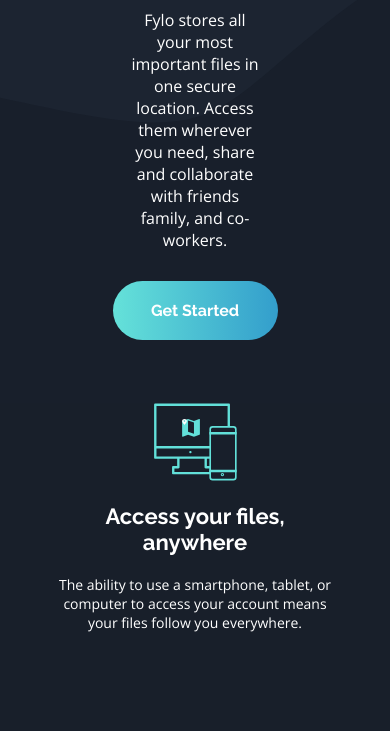
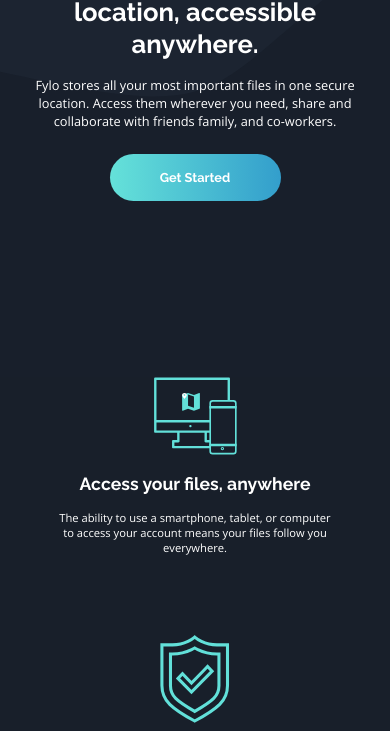
Before and after one commit to Kishor2k/fylo, a plain HTML site: page index.html in a window 390 px wide. Shown: the part 539-1270 px from the top of the page. Drawn offline with nearby package versions, Linux system fonts and the light colour scheme.

Commit message:
Add files via upload

```diff
--- a/style.css
+++ b/style.css
@@ -418,8 +418,15 @@
 	margin-top: 25rem;
 }
 }
+@media screen and(max-width:768px){
+		html{
+		font-size:50%;
+	}
+	}
 @media screen and (max-width:500px){
-
+	html{
+		font-size:50%;
+	}
 	header .logo img, #footer .logo img{
 		width:40%;
 	}
@@ -435,9 +442,8 @@
 	.quote{
 		top:2%;
 	}
+	#hero .main-p{
+	padding: 0rem 1rem;
+	margin-top: 2rem;
+}
 	}
-	@media screen and(max-width:768px){
-		html{
-		font-size:50%;
-	}
-	}
```
